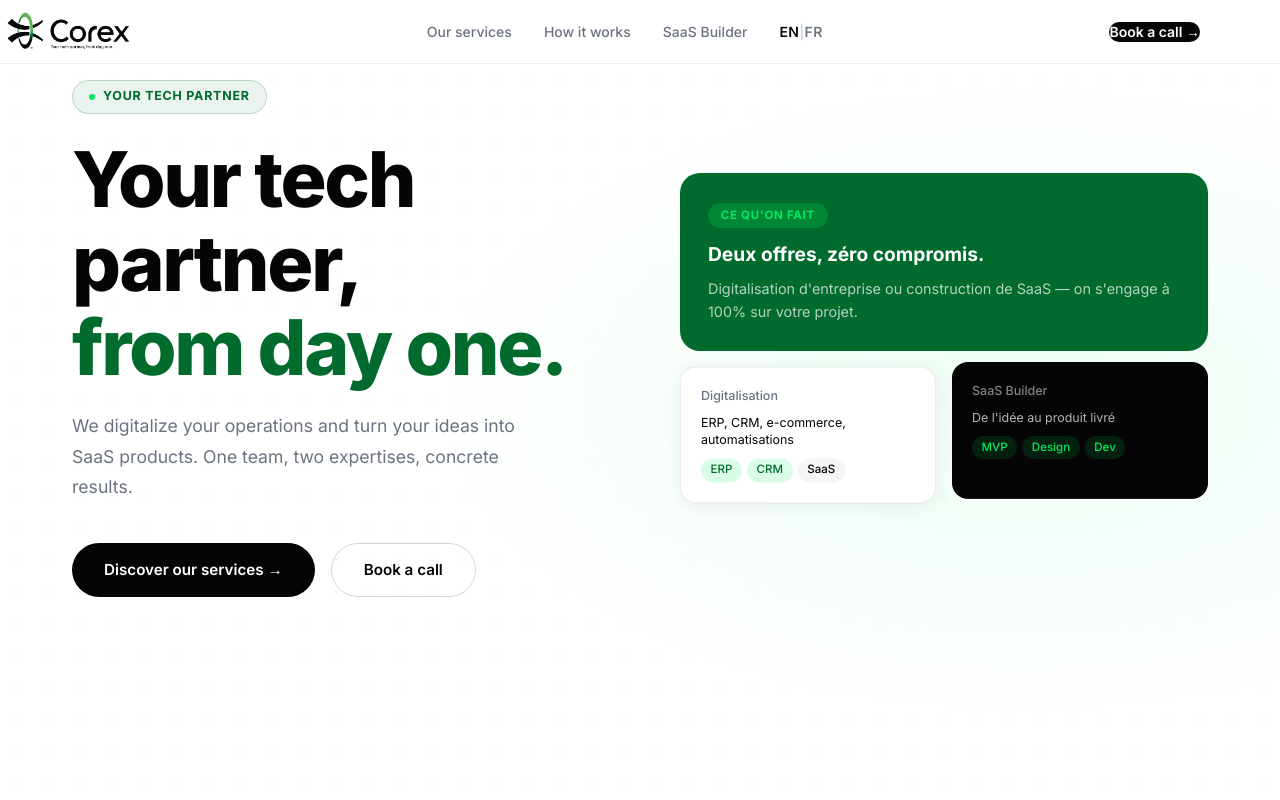
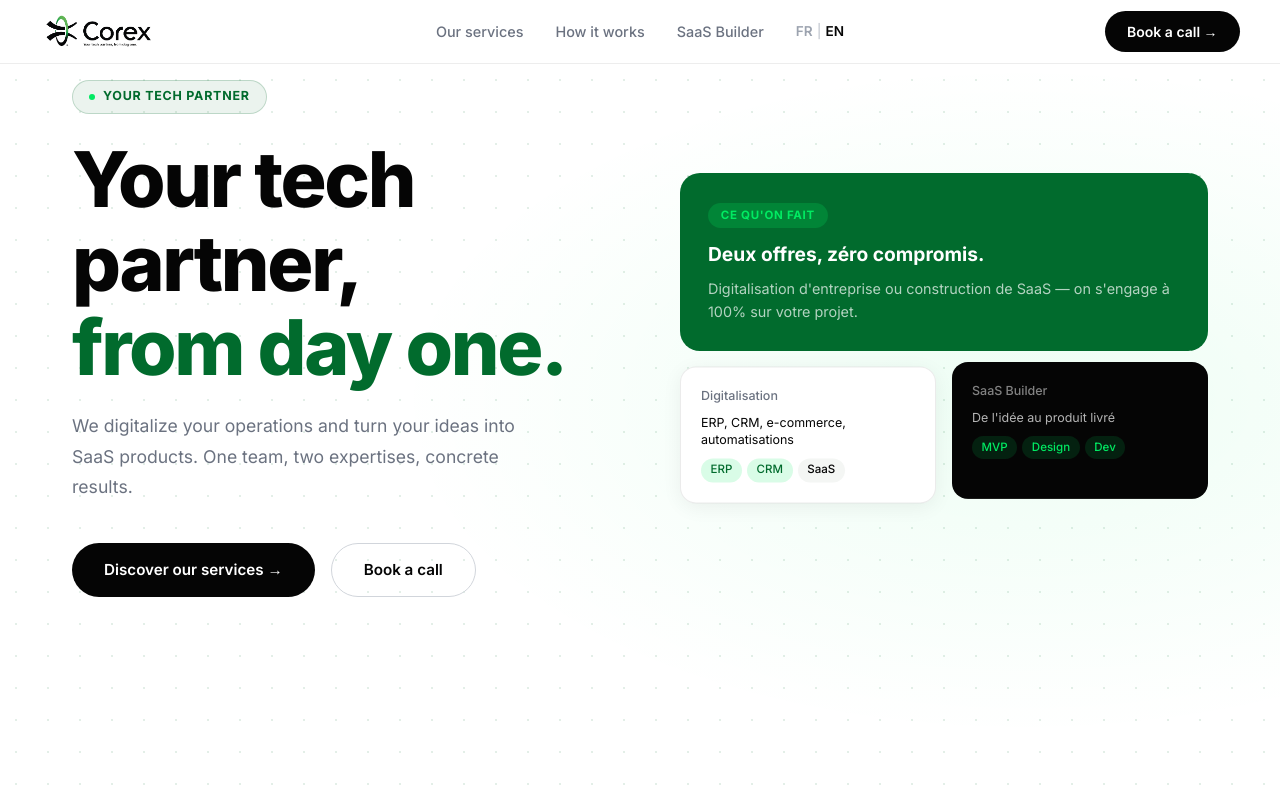
Before and after one commit to Rachidusfallensis/corexagency, a Next.js app: page /en in a window 1280 px wide. Shown: the top 800 px of the page. Built offline with nearby package versions, Linux system fonts and the light colour scheme.

Commit message:
fix : navbar layout centré + bouton CTA propre

```diff
--- a/src/components/layout/Navbar.tsx
+++ b/src/components/layout/Navbar.tsx
@@ -2,92 +2,146 @@
 
 import Image from 'next/image'
 import Link from 'next/link'
-import { useEffect, useState } from 'react'
+import { usePathname, useRouter } from 'next/navigation'
 import { useLocale, useTranslations } from 'next-intl'
-import { usePathname } from 'next/navigation'
-import { LOGOS, LOGO_SIZES } from '@/lib/assets'
 
 export default function Navbar() {
   const t = useTranslations('nav')
   const locale = useLocale()
-  const pathname = usePathname()
-  const [scrolled, setScrolled] = useState(false)
+  const router = useRouter()
+  const pathname = usePathname() ?? `/${locale}`
 
-  useEffect(() => {
-    const onScroll = () => setScrolled(window.scrollY > 20)
-    onScroll()
-    window.addEventListener('scroll', onScroll, { passive: true })
-    return () => window.removeEventListener('scroll', onScroll)
-  }, [])
+  function switchTo(target: 'fr' | 'en') {
+    const rest = pathname.replace(/^\/(fr|en)/, '') || ''
+    router.push(`/${target}${rest}`)
+  }
 
-  const otherLocale = locale === 'fr' ? 'en' : 'fr'
-  const switchHref =
-    pathname?.replace(/^\/(fr|en)(?=\/|$)/, `/${otherLocale}`) ?? `/${otherLocale}`
-
-  const homeHref = `/${locale}`
-  const bookingHref = `/${locale}/rendez-vous`
-
-  // On the homepage, use bare hash so smooth-scroll works in-page.
-  // Elsewhere, use absolute path so clicking goes home then scrolls.
-  const isHome = pathname === homeHref || pathname === `${homeHref}/`
-  const anchor = (id: string) => (isHome ? `#${id}` : `${homeHref}#${id}`)
+  const linkStyle: React.CSSProperties = {
+    textDecoration: 'none',
+    color: '#6B7280',
+    fontSize: '0.9rem',
+    fontWeight: 500,
+  }
 
   return (
     <nav
-      className={`fixed top-0 left-0 right-0 z-[100] h-16 px-8 border-b border-black/[0.07] backdrop-blur-[20px] transition-shadow duration-300 ${
-        scrolled ? 'shadow-[0_2px_24px_rgba(0,0,0,0.07)]' : ''
-      }`}
-      style={{ background: 'rgba(255,255,255,0.93)' }}
+      style={{
+        position: 'fixed',
+        top: 0,
+        left: 0,
+        right: 0,
+        zIndex: 100,
+        background: 'rgba(255,255,255,0.93)',
+        backdropFilter: 'blur(20px)',
+        WebkitBackdropFilter: 'blur(20px)',
+        borderBottom: '1px solid rgba(0,0,0,0.07)',
+        height: '64px',
+        display: 'flex',
+        alignItems: 'center',
+        padding: '0 2rem',
+      }}
     >
-      <div className="max-w-[1200px] mx-auto h-full flex items-center justify-between">
-        <Link href={homeHref} className="flex items-center gap-2.5">
+      <div
+        style={{
+          maxWidth: '1200px',
+          margin: '0 auto',
+          width: '100%',
+          display: 'flex',
+          alignItems: 'center',
+          justifyContent: 'space-between',
+          position: 'relative',
+        }}
+      >
+        {/* Logo gauche */}
+        <Link href={`/${locale}`} style={{ display: 'inline-flex' }}>
           <Image
-            src={LOGOS.color}
+            src="/logos/Corex_Logo_color.png"
             alt="Corex"
-            width={LOGO_SIZES.nav.width}
-            height={LOGO_SIZES.nav.height}
+            width={120}
+            height={40}
             priority
           />
         </Link>
 
-        <div className="hidden md:flex items-center gap-8">
-          <a
-            href={anchor('offres')}
-            className="text-sm font-medium text-gray-mid hover:text-corex-black transition-colors"
+        {/* Liens centre — cachés mobile */}
+        <div
+          className="hidden md:flex"
+          style={{
+            alignItems: 'center',
+            gap: '2rem',
+            position: 'absolute',
+            left: '50%',
+            transform: 'translateX(-50%)',
+          }}
+        >
+          <Link href={`/${locale}#offres`} style={linkStyle}>
+            {t('offers')}
+          </Link>
+          <Link href={`/${locale}#processus`} style={linkStyle}>
+            {t('howItWorks')}
+          </Link>
+          <Link href={`/${locale}#saas`} style={linkStyle}>
+            {t('saasBuilder')}
+          </Link>
+
+          {/* Switch langue */}
+          <div
+            style={{
+              display: 'flex',
+              alignItems: 'center',
+              gap: '4px',
+              fontSize: '0.85rem',
+              fontWeight: 600,
+            }}
           >
-            {t('offers')}
-          </a>
-          <a
-            href={anchor('processus')}
-            className="text-sm font-medium text-gray-mid hover:text-corex-black transition-colors"
-          >
-            {t('howItWorks')}
-          </a>
-          <a
-            href={anchor('saas')}
-            className="text-sm font-medium text-gray-mid hover:text-corex-black transition-colors"
-          >
-            {t('saasBuilder')}
-          </a>
-          <Link
-            href={switchHref}
-            className="text-sm font-semibold tracking-wide"
-            aria-label={`Switch to ${otherLocale.toUpperCase()}`}
-          >
-            <span className="text-corex-black">{locale.toUpperCase()}</span>
-            <span className="text-gray-border mx-1.5">|</span>
-            <span className="text-gray-mid hover:text-corex-black transition-colors">
-              {otherLocale.toUpperCase()}
+            <span
+              role="button"
+              tabIndex={0}
+              onClick={() => switchTo('fr')}
+              onKeyDown={(e) => {
+                if (e.key === 'Enter') switchTo('fr')
+              }}
+              style={{
+                color: locale === 'fr' ? '#050505' : '#9CA3AF',
+                cursor: 'pointer',
+              }}
+            >
+              FR
             </span>
-          </Link>
+            <span style={{ color: '#D1D5DB' }}>|</span>
+            <span
+              role="button"
+              tabIndex={0}
+              onClick={() => switchTo('en')}
+              onKeyDown={(e) => {
+                if (e.key === 'Enter') switchTo('en')
+              }}
+              style={{
+                color: locale === 'en' ? '#050505' : '#9CA3AF',
+                cursor: 'pointer',
+              }}
+            >
+              EN
+            </span>
+          </div>
         </div>
 
+        {/* CTA droite */}
         <Link
-          href={bookingHref}
-          className="bg-corex-black text-white text-sm font-semibold rounded-full px-5 py-2.5 hover:bg-green-deep hover:-translate-y-px transition-all duration-200 inline-flex items-center gap-2"
+          href={`/${locale}/rendez-vous`}
+          style={{
+            background: '#050505',
+            color: '#ffffff',
+            padding: '0.6rem 1.4rem',
+            borderRadius: '50px',
+            textDecoration: 'none',
+            fontSize: '0.875rem',
+            fontWeight: 600,
+            whiteSpace: 'nowrap',
+            transition: 'background 0.2s',
+          }}
         >
-          <span className="hidden sm:inline">{t('booking')} →</span>
-          <span className="sm:hidden">{t('bookingShort')}</span>
+          {t('booking')} →
         </Link>
       </div>
     </nav>
```
